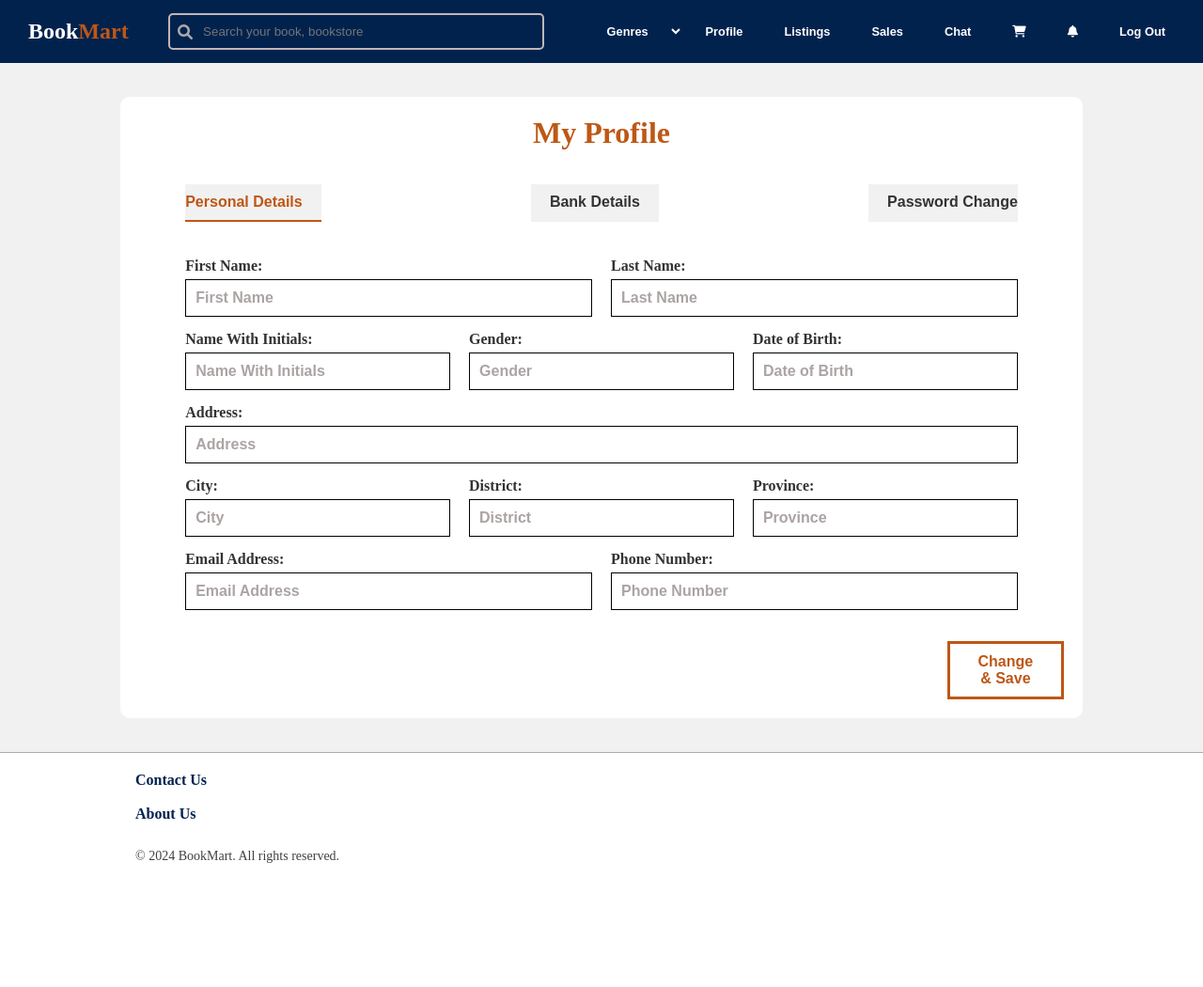
After one commit to duleepa-a/BookMart, a PHP site: page /BookMart/app/views/bookSellerProfile.view.php in a window 1280 px wide. The commit adds this page. Shown: the whole page at 94% size. Run offline with PHP 8.4, Linux system fonts and the light colour scheme; some libraries are stand-ins or nearby versions.

Commit message:
BookSeller Profile + NavBar separation + footer separation

```diff
--- /dev/null
+++ b/app/views/bookSellerFooter.view.php
@@ -0,0 +1,12 @@
+<div class="footer">    <!-- Footer division begin -->
+    <div class="links">
+        <a href="./contactUs.html">Contact Us</a><br><br>
+        <a href="./aboutUs.html">About Us</a>
+    </div>
+    <br>
+    <div class="copyright">
+        &copy; 2024 BookMart. All rights reserved.
+    </div>
+</div>                 <!-- Footer division end -->
+
+<link rel="stylesheet" href="<?= ROOT ?>/assets/CSS/index.css">
--- /dev/null
+++ b/app/views/bookSellerNavBar.view.php
@@ -0,0 +1,26 @@
+<div class="navBar">        <!-- navBar division begin -->
+    <span class = "title">
+    <a href="<?= ROOT ?>/home" class="title-link"><h2>Book<span class="highlight">Mart</span></h2></a>
+    </span>
+    <div class="search-bar-div">
+        <input type="text" class="search-bar" placeholder="Search your book, bookstore" />
+        <i class="fa-solid fa-magnifying-glass search-icon"></i>
+    </div>
+    <div class="nav-links">
+            <select id="genres" name="genres" class="navbar-links-select" >
+                <option value="" disabled selected>Genres</option>
+                <option value="fiction">Fiction</option>
+                <option value="novels">Novels</option>
+                <option value="history">History</option>
+            </select>
+            <a href="./bookSellerProfile" class="navbar-links">Profile</a>
+            <a href="./bookSellerListings" class="navbar-links">Listings</a>
+            <a href="./bookSellerSales" class="navbar-links">Sales</a>
+            <a href="" class="navbar-links">Chat</a>
+            <a href="" class="navbar-links"><i class="fa-solid fa-cart-shopping"></i></a>
+            <a href="" class="navbar-links"><i class="fa-solid fa-bell"></i></a>
+            <button id="logoutButton" class="navbar-links-select">Log Out</button>
+    </div>
+</div>                  <!-- navBar division end -->
+
+<link rel="stylesheet" href="<?= ROOT ?>/assets/CSS/index.css">
--- /dev/null
+++ b/app/views/bookSellerProfile.view.php
@@ -0,0 +1,171 @@
+<!DOCTYPE html>
+<html lang="en">
+<head>
+    <meta charset="UTF-8">
+    <meta name="viewport" content="width=device-width, initial-scale=1.0">
+    <link rel="stylesheet" href="<?= ROOT ?>/assets/CSS/bookSellerProfile.css">
+    <link rel="stylesheet" href="https://cdnjs.cloudflare.com/ajax/libs/font-awesome/6.0.0-beta3/css/all.min.css">
+    <title>My Profile</title>
+</head>
+
+<body>
+
+    <!-- navBar division begin -->
+    <?php include 'bookSellerNavBar.view.php'; ?>
+    <!-- navBar division end -->
+
+    <br><br>
+    <div class="background-box">    <!-- inner background box begin -->
+
+        <h1 class="title-text">My Profile</h1>
+
+        <br><br>
+
+        <nav class="tabs">      <!-- Title tabs begin -->
+            <button class="tab-button active first-child" onclick="showTab('BookSeller-details',event)">Personal Details</button>
+            <button class="tab-button" onclick="showTab('Bank-details',event)">Bank Details</button>
+            <button class="tab-button last-child" onclick="showTab('Password change',event)">Password Change</button>
+        </nav>                  <!-- Title tabs end -->
+
+        <br>
+
+        <form id="BookSellerProfile"  class="profile">
+            <div class="tab-content" id="BookSeller-details">   <!-- BookSeller Personal Details begin -->
+
+                    <div class="profile-group-row">
+                        <div class="profile-group">
+                            <label for="First-Name">First Name:</label>
+                            <input type="text" id="first-name" placeholder="First Name">
+                        </div>
+
+                        <div class="profile-group">
+                            <label for="Last-Name">Last Name:</label>
+                            <input type="text" id="last-name" placeholder="Last Name">
+                        </div>
+                    </div>
+
+                    <div class="profile-group-row">
+                        <div class="profile-group">
+                            <label for="Name">Name With Initials:</label>
+                            <input type="text" id="initial-name" placeholder="Name With Initials">
+                        </div>
+
+                        <div class="profile-group">
+                            <label for="Gender">Gender:</label>
+                            <input type="text" id="gender" placeholder="Gender">
+                        </div>
+
+                        <div class="profile-group">
+                            <label for="Date-of-Birth">Date of Birth:</label>
+                            <input type="text" id="date-of-birth" placeholder="Date of Birth">
+                        </div>
+                    </div>
+
+                    <div class="profile-group">
+                        <label for="Address">Address:</label>
+                        <input type="text" id="address" placeholder="Address">
+                    </div>
+
+                    <div class="profile-group-row">
+                        <div class="profile-group">
+                            <label for="City">City:</label>
+                            <input type="text" id="city" placeholder="City">
+                        </div>
+
+                        <div class="profile-group">
+                            <label for="District">District:</label>
+                            <input type="text" id="district" placeholder="District">
+                        </div>
+
+                        <div class="profile-group">
+                            <label for="Province">Province:</label>
+                            <input type="text" id="province" placeholder="Province">
+                        </div>
+
+                    </div>
+
+                    <div class="profile-group-row">
+                        <div class="profile-group">
+                            <label for="Email">Email Address:</label>
+                            <input type="email" id="Email" placeholder="Email Address">
+                        </div>
+
+                        <div class="profile-group">
+                            <label for="Phone-Number"> Phone Number:</label>
+                            <input type="text" id="Phone-Number" placeholder="Phone Number">
+                        </div>
+                    </div>
+
+
+                <br>
+                <button class="save-button" onclick="showTab('BookSeller-details')">Change & Save</button>
+
+            </div>                                                  <!-- BookSeller Personal Details end -->
+
+            <div class="tab-content" id="Bank-details">             <!-- BookSeller Bank Details begin -->
+
+                    <div class="profile-group">
+                        <label for="Bank">Bank Name:</label>
+                        <input type="text" id="Bank-name" placeholder="Bank Name">
+                    </div>
+
+                    <div class="profile-group">
+                        <label for="Branch">Branch Name:</label>
+                        <input type="text" id="Branch-name" placeholder="Branch Name">
+                    </div>
+
+                    <div class="profile-group">
+                        <label for="AccNumber">Account Number:</label>
+                        <input type="text" id="AccountNumber" placeholder="Account Number">
+                    </div>
+
+                    <div class="profile-group">
+                        <label for="AccName">Account Name:</label>
+                        <input type="text" id="AccountName" placeholder="Account Name">
+                    </div>
+
+                <br>
+                <button class="save-button" onclick="showTab('Bank-details')" >Change & Save</button>
+
+            </div>                                                  <!-- BookSeller Personal Details end -->
+
+            <div class="tab-content" id="Password change">          <!-- BookSeller Password change begin -->
+
+                <div class="profile-group-row">
+                    <div class="profile-group">
+                        <label for="current-password">Current password:</label>
+                        <input type="password" id="current-password" placeholder="Enter Current Password">
+                    </div>
+                    <div class="profile-password">
+                        <a href="#">Forgot Password?</a>
+                    </div>
+                </div>
+
+                <br>
+                <div class="profile-group-row">
+                    <div class="profile-group">
+                        <label for="new-password">New password:</label>
+                        <input type="password" id="new-password" placeholder="Enter New Password">
+                    </div>
+
+                    <div class="profile-group">
+                        <label for="confirm-password">Confirm new password:</label>
+                        <input type="password" id="confirm-password" placeholder="Re enter New Password">
+                    </div>
+                </div>
+
+                <br>
+                <button class="save-button" onclick="showTab('Password change')" >Change & Save</button>
+            </div>                                              <!-- BookSeller Password change end -->
+
+    </div>                          <!-- inner background box end -->
+
+    <br><br>
+
+    <!-- Footer division begin -->
+    <?php include 'bookSellerFooter.view.php'; ?>
+    <!-- Footer division end -->
+
+    <script src="<?= ROOT ?>/assets/JS/bookSellerProfile.js"></script>
+
+</body>
```
Also changed, not shown: app/controllers/BookSellerProfile.php (added, +9 -0 lines), app/views/bookSellerHome.view.php (+13 -35 lines), app/views/bookSellerListings.view.php (+6 -34 lines), app/views/bookSellerSales.view.php (+6 -34 lines), public/assets/CSS/bookSellerListings.css, public/assets/CSS/bookSellerProfile.css (added), public/assets/CSS/bookSellerSales.css, public/assets/JS/bookSellerProfile.js (added).
